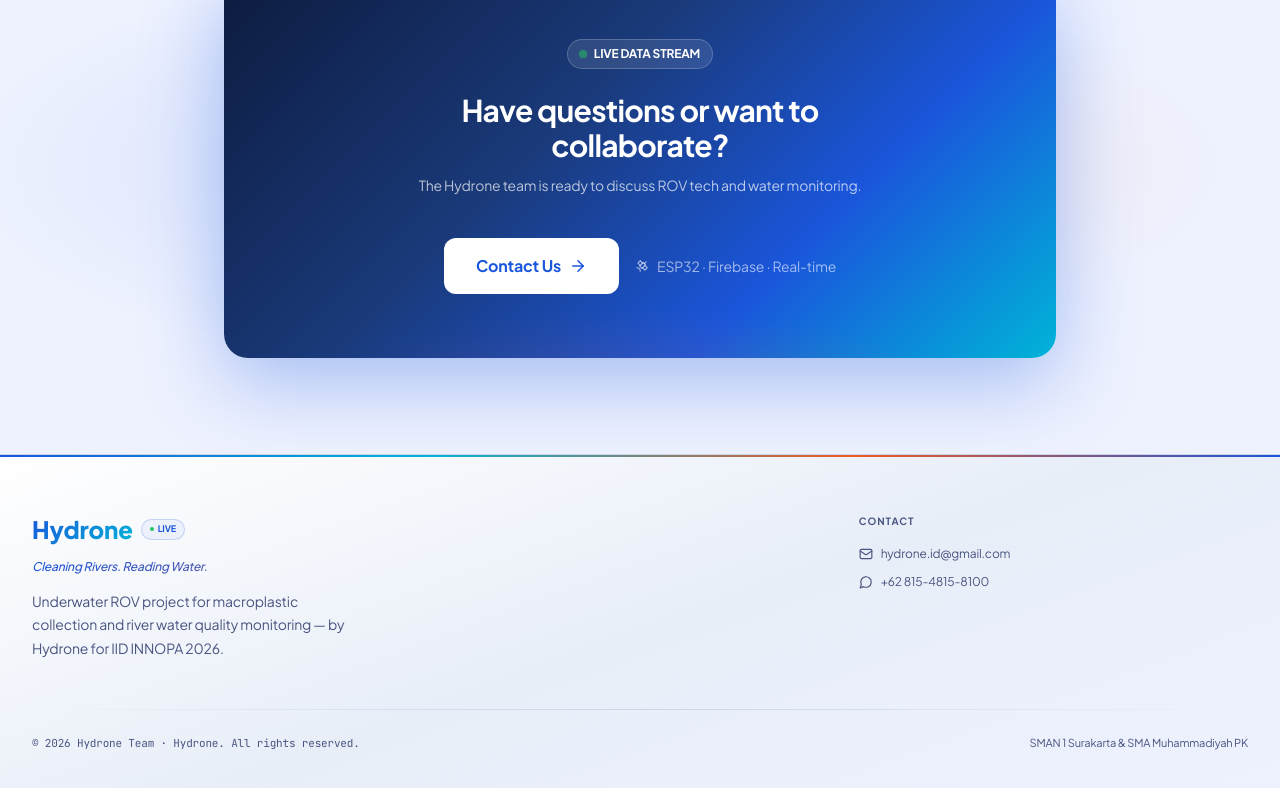
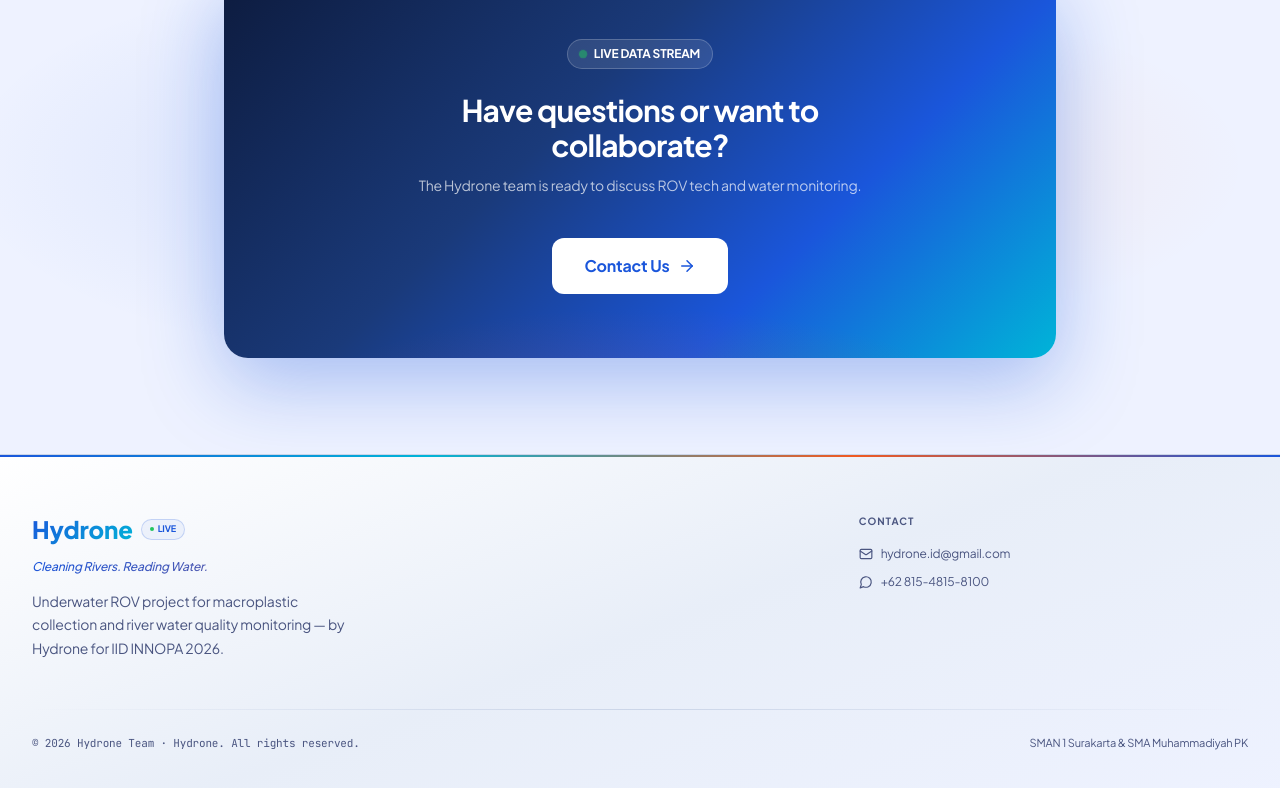
Before and after one commit to prianurislam1825/hydrone, a Next.js app: page / in a window 1280 px wide. Shown: the part 8863-9651 px from the top of the page. Built offline with nearby package versions, Linux system fonts and the light colour scheme.

Commit message:
fix: remove ESP32 real-time badge from CTA section

```diff
--- a/components/landing/CtaSection.tsx
+++ b/components/landing/CtaSection.tsx
@@ -1,7 +1,6 @@
 'use client'
-
 import { useLang } from '@/lib/i18n/context'
-import { ArrowRight, Satellite } from 'lucide-react'
+import { ArrowRight } from 'lucide-react'
 
 const T = {
   badge:   { id: 'STREAM DATA LANGSUNG', en: 'LIVE DATA STREAM' },
@@ -55,7 +54,7 @@ export default function CtaSection() {
               {T.sub[lang]}
             </p>
 
-            <div className="flex flex-col sm:flex-row items-center justify-center gap-4">
+            <div className="flex justify-center">
               <a
                 href="mailto:hydrone.id@gmail.com"
                 className="inline-flex items-center gap-2 px-8 py-4 bg-white font-bold rounded-xl transition-all min-h-[52px] text-base hover:shadow-lg hover:-translate-y-0.5"
@@ -64,10 +63,6 @@ export default function CtaSection() {
                 {T.cta[lang]}
                 <ArrowRight size={18} />
               </a>
-              <div className="flex items-center gap-2 text-white/60 text-sm">
-                <Satellite size={14} />
-                <span>ESP32 · Firebase · Real-time</span>
-              </div>
             </div>
           </div>
         </div>
```
